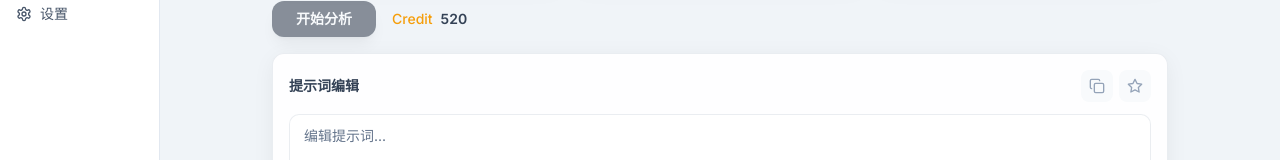
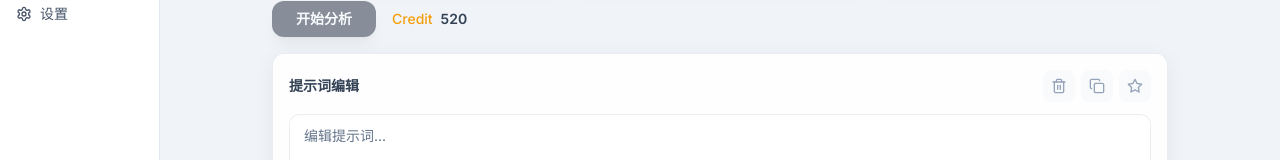
Before and after one commit to oxygen02/promptbox, a Next.js app: page / in a window 1280 px wide. Shown: the part 512-672 px from the top of the page. Built offline with nearby package versions, Linux system fonts and the light colour scheme.

Commit message:
feat: Add clear button to prompt editor

```diff
--- a/src/app/page.tsx
+++ b/src/app/page.tsx
@@ -6,6 +6,7 @@ import {
   Upload,
   Sparkles,
   Copy,
+  Trash2,
   Star,
   Download,
   Share2,
@@ -648,7 +649,8 @@ ${promptContent}
           <div className="flex items-center gap-2 text-sm"><span className="text-amber-500 font-medium">Credit</span><span className="text-slate-700 font-semibold">{credits}</span></div>
         </div>
         <div className="glass-card rounded-xl p-4 mb-4">
-          <div className="flex items-center justify-between mb-3"><h3 className="text-sm font-semibold text-slate-700">{t.promptEdit}</h3><div className="flex gap-1.5"><button className="p-2 bg-slate-50 hover:bg-slate-100 rounded-lg"><Copy className="w-4 h-4 text-slate-400" /></button><button className="p-2 bg-slate-50 hover:bg-slate-100 rounded-lg"><Star className="w-4 h-4 text-slate-400" /></button></div></div>
+          <div className="flex items-center justify-between mb-3"><h3 className="text-sm font-semibold text-slate-700">{t.promptEdit}</h3><div className="flex gap-1.5"><button onClick={() => setPromptText("")} className="p-2 bg-slate-50 hover:bg-slate-100 rounded-lg" title="清空"><Trash2 className="w-4 h-4 text-slate-400" /></button>
+                  <button className="p-2 bg-slate-50 hover:bg-slate-100 rounded-lg"><Copy className="w-4 h-4 text-slate-400" /></button><button className="p-2 bg-slate-50 hover:bg-slate-100 rounded-lg"><Star className="w-4 h-4 text-slate-400" /></button></div></div>
           <textarea value={promptText} onChange={(e) => setPromptText(e.target.value)} className="input-field min-h-[160px] resize-none" placeholder={t.editPlaceholder} />
           <div className="text-xs text-slate-400 mt-2">0 字符</div>
         </div>
```
